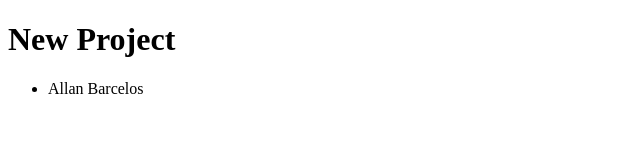
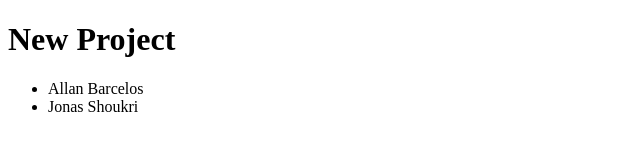
Before and after one commit to allanbarcelos/in-class-tt4-2160, a plain HTML site: page index.html in a window 1280 px wide. Shown: the full height of the page, 0-640 px from the left. Drawn offline with Linux system fonts and the light colour scheme.

Commit message:
Update index.html and added name in <li>

```diff
--- a/index.html
+++ b/index.html
@@ -9,6 +9,7 @@
     <h1>New Project</h1>
     <ul>
         <li>Allan Barcelos</li>
+        <li>Jonas Shoukri</li>
     </ul>
 </body>
 </html>
```
